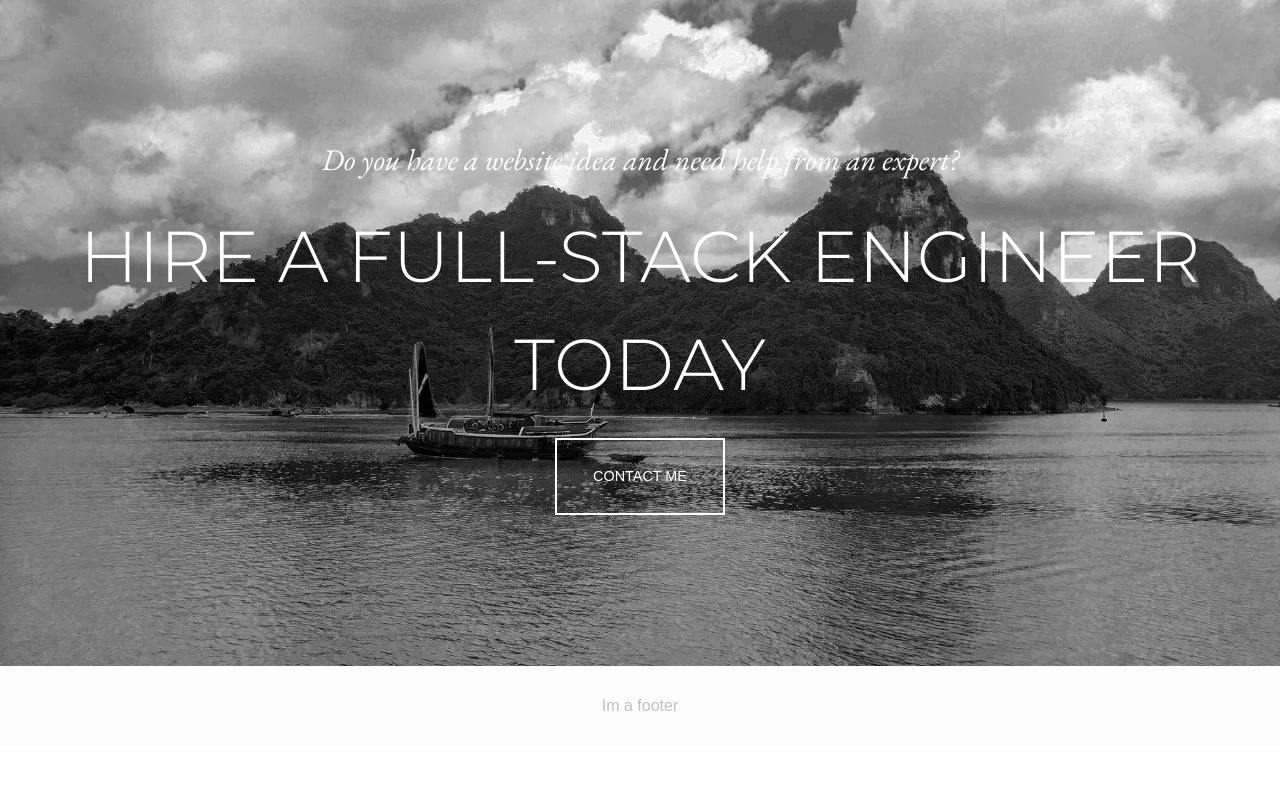
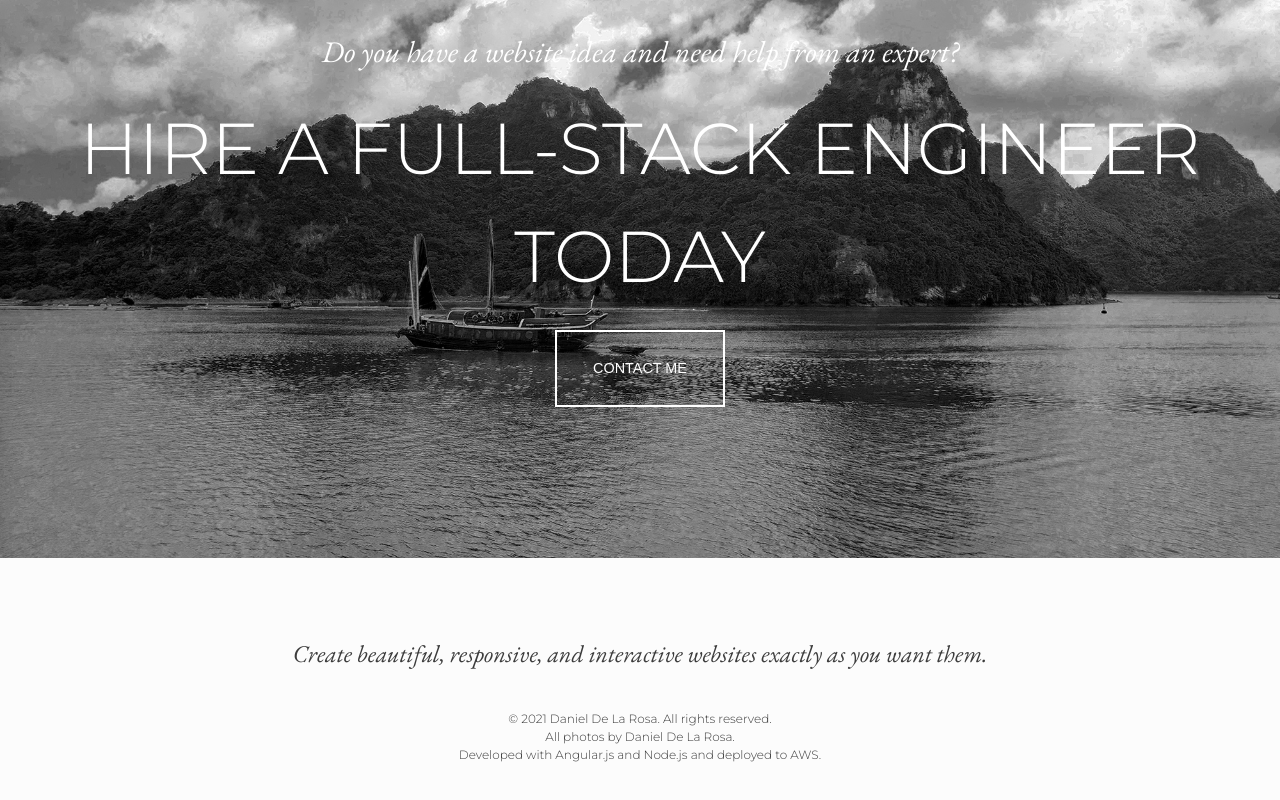
Before and after one commit to dela1000/personalwebsite, a React (Create React App) app: page / in a window 1280 px wide. Shown: the part 1670-2470 px from the top of the page. Before the commit the page ends 2416 px from the top, so only its background shows below. Built offline with nearby package versions, Linux system fonts and the light colour scheme.

Commit message:
update CenterContainer and footer

```diff
--- a/src/App.css
+++ b/src/App.css
@@ -11,8 +11,8 @@
 .light {
   --color-bg: #fcfcfc;
   --color-bg-alt: #fff;
-  --color-fg: rgb(192, 192, 192);
-  --color-fg-alt: rgb(41, 41, 41);
+  --color-fg: rgb(60, 60, 60);
+  --color-fg-alt: rgb(40, 40, 40);
   --color-primary: #222222;
   --shadow: rgba(100, 100, 111, 0.2) 0px 7px 29px 0px;
 }
@@ -59,6 +59,7 @@ main {
 
 .link:hover::before {
   width: 100%;
+  outline: 0;
 }
 
 .link-nav {
--- a/src/adapters/pageText.js
+++ b/src/adapters/pageText.js
@@ -17,6 +17,12 @@ const pageText = {
     contactMe: 'CONTACT ME',
     contactEmail: 'dela1000@gmail.com',
   },
+  footer: {
+    header: 'Create beautiful, responsive, and interactive websites exactly as you want them.',
+    top: '© 2021 Daniel De La Rosa. All rights reserved.',
+    middle: 'All photos by Daniel De La Rosa.',
+    bottom: 'Developed with Angular.js and Node.js and deployed to AWS.',
+  },
 };
 
 export default pageText;
--- a/src/components/CenterContainer/CenterContainer.css
+++ b/src/components/CenterContainer/CenterContainer.css
@@ -1,5 +1,5 @@
 .center-container-padding {
-  padding: 14rem 22rem 14rem 22rem;
+  padding: 14rem 14rem 14rem 14rem;
 }
 
 @media (max-width: 800px) {
--- a/src/components/Footer/Footer.css
+++ b/src/components/Footer/Footer.css
@@ -0,0 +1,9 @@
+.footer-text-size {
+  font-size: 0.75rem;
+}
+
+@media (max-width: 800px) {
+  .footer-text-size {
+    font-size: 0.65rem;
+  }
+}
--- a/src/components/Footer/Footer.jsx
+++ b/src/components/Footer/Footer.jsx
@@ -1,15 +1,23 @@
 import { useContext } from 'react';
 import './Footer.css';
 import { Context } from '../../contexts/context';
+import pageText from '../../adapters/pageText';
 
 export default function Footer() {
   const [{ themeName }] = useContext(Context);
   return (
     <footer
       id="top"
-      className={`${themeName}-header w-screen items-center py-7 flex justify-around sticky`}
+      className={`${themeName}-header w-screen items-center pt-10 pb-20 flex justify-around sticky`}
     >
-      Im a footer
+      <div className="flex flex-col text-center">
+        <div className="py-10 text-2xl garamond">{pageText.footer.header}</div>
+        <div className="footer-text-size monserrat">
+          <div>{pageText.footer.top}</div>
+          <div>{pageText.footer.middle}</div>
+          <div>{pageText.footer.bottom}</div>
+        </div>
+      </div>
     </footer>
   );
 }
```
